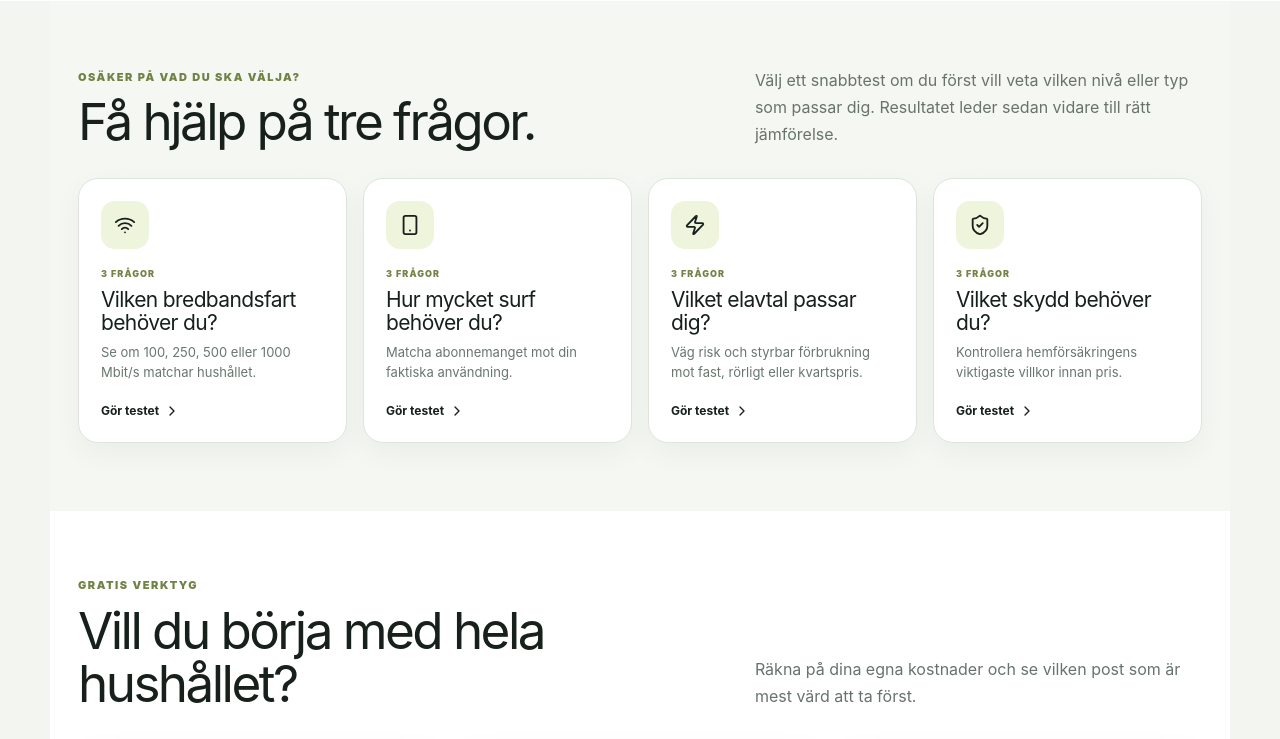
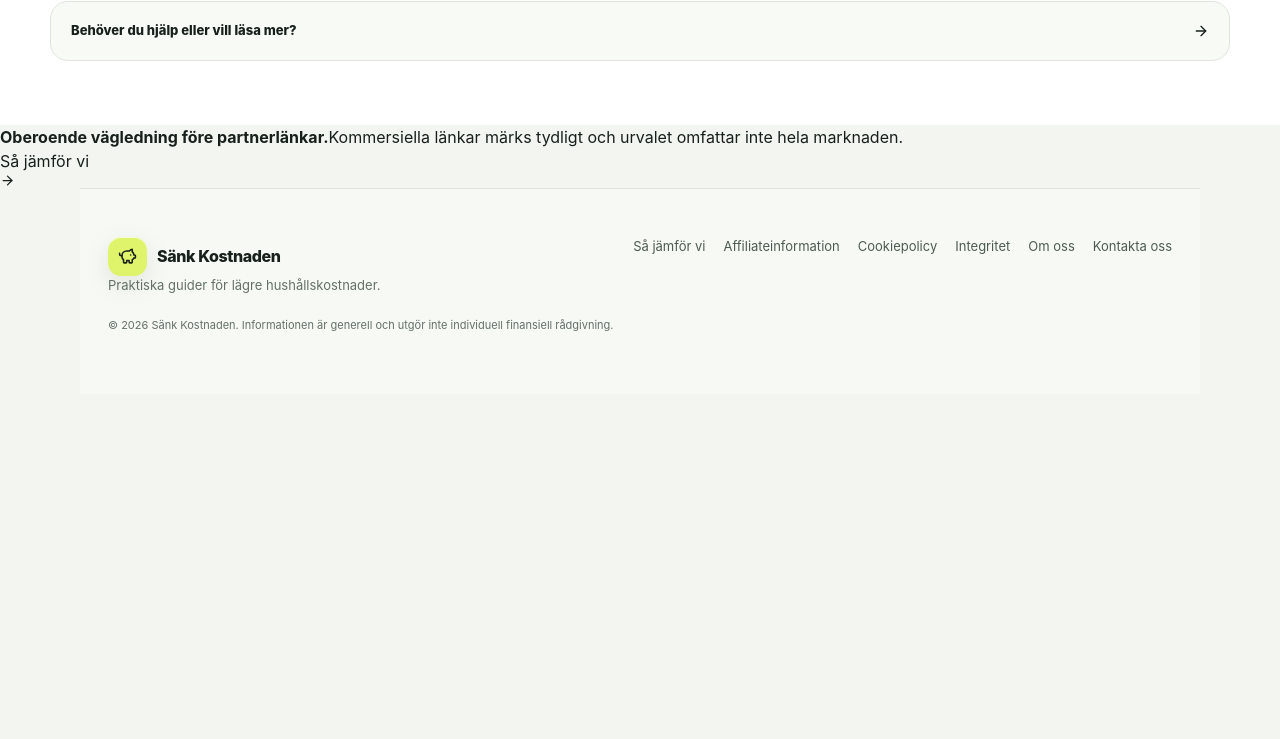
Before and after one commit to arvidlandin-cpu/sankkostnaden, a Next.js app: page / in a window 1280 px wide. Shown: the part 1158-1897 px from the top of the page. After the commit the page ends 1552 px from the top, so only its background shows below. Built offline with nearby package versions, Linux system fonts and the light colour scheme.

Commit message:
Simplify homepage flow and reduce scrolling

```diff
--- a/pages/index.tsx
+++ b/pages/index.tsx
@@ -1,6 +1,6 @@
 import Head from 'next/head';
 import { useEffect, useState } from 'react';
-import { ArrowRight, ChevronRight, PiggyBank, ShieldCheck, Smartphone, Wifi, Zap } from 'lucide-react';
+import { ArrowRight, PiggyBank } from 'lucide-react';
 import styles from '../styles/Home.module.css';
 import HomeHero from '../components/HomeHero';
 
@@ -12,14 +12,13 @@ const categories=[
   {title:'Lån & ekonomi',subtitle:'Ränta & totalkostnad',href:'/ekonomi/',image:'/design/card-ekonomi.webp'},
 ];
 
-const helpers=[
-  {icon:Wifi,kicker:'3 FRÅGOR',title:'Vilken bredbandsfart behöver du?',text:'Se om 100, 250, 500 eller 1000 Mbit/s matchar hushållet.',href:'/bredband/vilken-hastighet-behover-jag/'},
-  {icon:Smartphone,kicker:'3 FRÅGOR',title:'Hur mycket surf behöver du?',text:'Matcha abonnemanget mot din faktiska användning.',href:'/mobil/hur-mycket-surf-behover-jag/'},
-  {icon:Zap,kicker:'3 FRÅGOR',title:'Vilket elavtal passar dig?',text:'Väg risk och styrbar förbrukning mot fast, rörligt eller kvartspris.',href:'/elavtal/vilket-elavtal-passar-mig/'},
-  {icon:ShieldCheck,kicker:'3 FRÅGOR',title:'Vilket skydd behöver du?',text:'Kontrollera hemförsäkringens viktigaste villkor innan pris.',href:'/forsakring/hemforsakring-skyddskoll/'},
-];
-
 const guideGroups=[
+  {title:'Snabbhjälp',links:[
+    ['/bredband/vilken-hastighet-behover-jag/','Vilken bredbandsfart behöver du?'],
+    ['/mobil/hur-mycket-surf-behover-jag/','Hur mycket surf behöver du?'],
+    ['/elavtal/vilket-elavtal-passar-mig/','Vilket elavtal passar dig?'],
+    ['/forsakring/hemforsakring-skyddskoll/','Vilket försäkringsskydd behöver du?'],
+  ]},
   {title:'Bredband',links:[
     ['/bredband/billigaste-bredbandet/','Billigaste bredbandet 2026'],
     ['/bredband/utan-bindningstid/','Bredband utan bindningstid'],
@@ -94,44 +93,18 @@ export default function Home(){
         </div>
       </section>
 
-      <section className={`${styles.section} ${styles.helpSection}`}>
-        <div className={styles.sectionHead}>
-          <div><p>OSÄKER PÅ VAD DU SKA VÄLJA?</p><h2>Få hjälp på tre frågor.</h2></div>
-          <p>Välj ett snabbtest om du först vill veta vilken nivå eller typ som passar dig. Resultatet leder sedan vidare till rätt jämförelse.</p>
-        </div>
-        <div className={styles.helperGrid}>
-          {helpers.map(({icon:Icon,kicker,title,text,href})=><a className={styles.helperCard} href={href} key={href}>
-            <div className={styles.icon}><Icon size={22}/></div><span>{kicker}</span><h3>{title}</h3><p>{text}</p><b>Gör testet <ChevronRight size={16}/></b>
-          </a>)}
-        </div>
-      </section>
-
-      <section className={`${styles.section} ${styles.toolsSection}`}>
-        <div className={styles.sectionHead}>
-          <div><p>GRATIS VERKTYG</p><h2>Vill du börja med hela hushållet?</h2></div>
-          <p>Räkna på dina egna kostnader och se vilken post som är mest värd att ta först.</p>
-        </div>
-        <div className={styles.toolGrid}>
-          <a href='/verktyg/hushallskostnadskollen/'><span>HUSHÅLLSKOLL</span><strong>Vad kostar ditt hushåll?</strong><p>Se månad, år och vilken jämförbar kostnad som är störst.</p><b>Starta kostnadskollen <ArrowRight size={16}/></b></a>
-          <a href='/app/'><span>BESPARINGSKALKYL</span><strong>Vad kan du spara?</strong><p>Räkna på dina egna priser och se skillnaden per år.</p><b>Starta kalkylen <ArrowRight size={16}/></b></a>
-          <a href='/guide/arskoll-fasta-kostnader/'><span>CHECKLISTA</span><strong>Årskoll av fasta kostnader</strong><p>Gå igenom hushållets återkommande avtal steg för steg.</p><b>Starta årskollen <ArrowRight size={16}/></b></a>
-        </div>
-      </section>
-
       <section className={styles.guideLibrarySection}>
         <details className={styles.guideLibrary}>
-          <summary>Fler guider och jämförelser <ArrowRight size={16}/></summary>
+          <summary>Behöver du hjälp eller vill läsa mer? <ArrowRight size={16}/></summary>
           <div className={styles.guideGroups}>
             {guideGroups.map(group=><div key={group.title}><strong>{group.title}</strong>{group.links.map(([href,label])=><a href={href} key={href}>{label}<ArrowRight size={14}/></a>)}</div>)}
           </div>
         </details>
       </section>
 
-      <section className={styles.section}>
-        <div className={styles.principle}>
-          <div><p>VÅR PRINCIP</p><h2>Besparing först.<br/>Provision sedan.</h2></div>
-          <div><p>Sänk Kostnaden ska vara användbar även om du aldrig klickar på en partnerlänk. Vi hjälper dig förstå behov, total kostnad och villkor innan kommersiella alternativ visas.</p><p>När en länk är kommersiell märks den tydligt. Alla aktörer på marknaden behöver inte finnas med.</p><a href='/sa-jamfor-vi/'>Läs hur vi jämför →</a></div>
-        </div>
+      <section className={styles.trustBand}>
+        <div><strong>Oberoende vägledning före partnerlänkar.</strong><span>Kommersiella länkar märks tydligt och urvalet omfattar inte hela marknaden.</span></div>
+        <a href='/sa-jamfor-vi/'>Så jämför vi <ArrowRight size={15}/></a>
       </section>
     </main>
 
```
